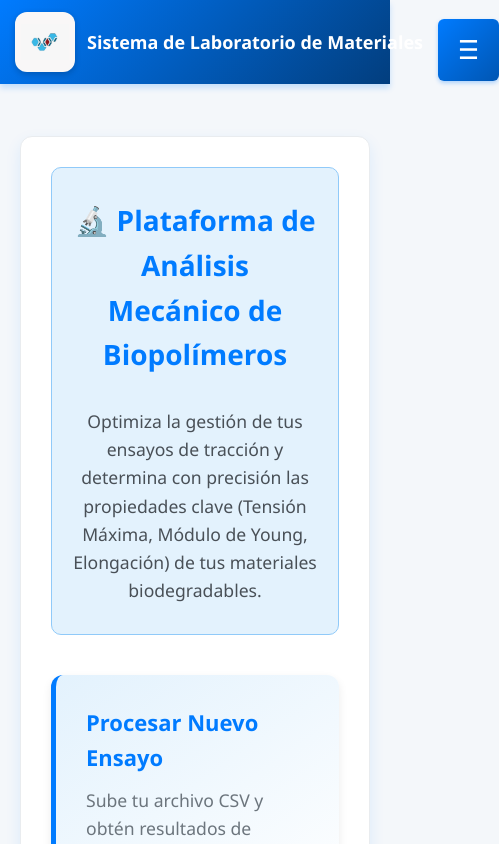
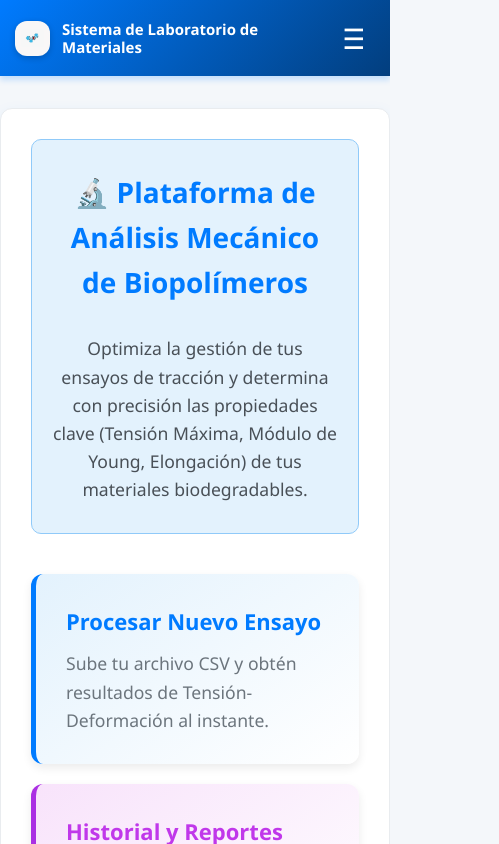
Before and after one commit to Juaniip/SEMINARIO-INTEGRADOR, a React (Vite) app in the folder FRONTEND/: page / in a window 390 px wide. Shown: the top 844 px of the page, 499 px wide, since content can reach past the window. Built offline with nearby package versions, Linux system fonts and the light colour scheme.

Commit message:
CSS ajustado

```diff
--- a/FRONTEND/src/App.css
+++ b/FRONTEND/src/App.css
@@ -1,11 +1,11 @@
-/* Reset básico local (opcional si ya está en index.css) */
+/* Reset básico local */
 * {
   box-sizing: border-box;
 }
 
-/* ESTILOS CLAVE PARA EL FOOTER STICKY
-   ===================================
-*/
+/* ===================================
+   ESTILOS CLAVE PARA EL FOOTER STICKY
+   =================================== */
 
 /* 1. El contenedor principal ocupa al menos el 100% de la ventana */
 .App {
@@ -17,11 +17,13 @@
 /* 2. El contenido principal crece para ocupar todo el espacio libre */
 .main-content {
   flex: 1;
-  padding: 20px;
   width: 100%;
+  /* Podés agregar padding acá si querés que todo el contenido respire un poco */
 }
 
-/* RESTO DE TUS ESTILOS EXISTENTES */
+/* ===================================
+   RESTO DE TUS ESTILOS EXISTENTES
+   =================================== */
 
 nav {
   display: flex;
--- a/FRONTEND/src/components/Footer.css
+++ b/FRONTEND/src/components/Footer.css
@@ -4,6 +4,6 @@
   padding: 1rem;
   text-align: center;
   font-size: 0.9rem;
-  /* align-self: bottom;  <-- ESTA LÍNEA LA BORRAMOS, NO ES VÁLIDA */
   width: 100%;
+  margin-top: auto; /* 🔥 ESTA ES LA MAGIA QUE LO EMPUJA AL FONDO */
 }
--- a/FRONTEND/src/components/Navbar.css
+++ b/FRONTEND/src/components/Navbar.css
@@ -1,56 +1,79 @@
+/* Fondo principal y contenedor */
 .navbar {
-  /* Fondo principal: Gradiente de azul primario */
   background: linear-gradient(135deg, #007bff 0%, #023e7e 100%);
   padding: 0;
   box-shadow: 0 4px 6px rgba(0, 123, 255, 0.2);
   position: sticky;
   top: 0;
-  z-index: 1000;
-  animation: slideDown 0.5s ease-out; /* Animación de carga */
-
+  z-index: 9999;
   display: flex;
   align-items: center;
   justify-content: space-between;
+  width: 100%;
+  box-sizing: border-box;
 }
 
 .navbar-header {
   display: flex;
   align-items: center;
   justify-content: space-between;
-  padding: 0;
+  padding: 0 15px;
+  width: 100%; /* Asegura que ocupe todo el ancho disponible */
+  box-sizing: border-box;
 }
 
 .navbar-brand {
-  padding: 15px 30px;
+  padding: 10px 0;
   display: inline-block;
-  flex-shrink: 0;
+  flex-shrink: 1; /* Permite que se encoja si es necesario */
 }
 
 .navbar-brand a {
   color: white;
   text-decoration: none;
-  font-size: 24px;
+  font-size: 20px;
   font-weight: bold;
   display: flex;
   align-items: center;
-  gap: 8px;
+  gap: 12px;
   transition: all 0.3s ease;
 }
 
-.navbar-brand a:hover {
-  transform: scale(1.03);
+/* Logo con fondo */
+.navbar-logo {
+  width: 50px;
+  height: 50px;
+  background-color: rgb(249, 247, 247);
+  padding: 6px;
+  border-radius: 12px;
+  display: block;
+  object-fit: contain;
+  box-shadow: 0 2px 6px rgba(0, 0, 0, 0.2);
+  flex-shrink: 0;
+}
+
+/* 🔥 BOTÓN HAMBURGUESA CORREGIDO */
+.menu-toggle {
+  display: none;
+  background: transparent !important; /* Ignora el fondo azul global */
+  border: none !important;
+  box-shadow: none !important;
+  margin: 0 !important;
+  color: white !important;
+  font-size: 28px !important;
+  padding: 5px 10px !important;
+  cursor: pointer;
 }
 
 .navbar-menu {
   display: flex;
   list-style: none;
   margin: 0;
-  padding: 0;
+  padding: 10px 20px;
   align-items: center;
   justify-content: flex-end;
   flex-wrap: wrap;
   gap: 5px;
-  padding: 10px 20px;
   flex: 1;
 }
 
@@ -58,80 +81,37 @@
   display: inline-block;
 }
 
-.user-info {
-  display: flex;
-  align-items: center;
-  padding: 0 10px;
-}
-
-.user-info span {
-  color: white;
-  font-size: 14px;
-  white-space: nowrap;
-  padding: 8px 12px;
-  border-radius: 6px;
-}
-
 /* Estilo base para enlaces */
 .navbar-menu li a {
   color: white;
   text-decoration: none;
-  padding: 10px 18px;
+  padding: 10px 16px;
   display: block;
   border-radius: 6px;
   font-weight: 500;
   font-size: 15px;
   transition: all 0.3s ease;
-  white-space: nowrap;
   position: relative;
   overflow: hidden;
 }
 
 .navbar-menu li a:hover {
   background: rgba(255, 255, 255, 0.2);
-  transform: translateY(-1px);
 }
 
-/* Efecto de brillo en hover */
-.navbar-menu li a::before {
-  content: '';
-  position: absolute;
-  top: 0;
-  left: -100%;
-  width: 100%;
-  height: 100%;
-  background: linear-gradient(90deg, transparent, rgba(255, 255, 255, 0.3), transparent);
-  transition: left 0.5s;
-}
-
-.navbar-menu li a:hover::before {
-  left: 100%;
-}
-
-/* Enlace de administración destacado (Púrpura/Rojo para alto contraste) */
 .navbar-menu li a[href="/admin/usuarios"] {
-  background: linear-gradient(135deg, #667eea 0%, #764ba2 100%); /* Gradiente de Admin */
-  padding: 10px 18px;
+  background: linear-gradient(135deg, #667eea 0%, #764ba2 100%);
   border-radius: 8px;
   font-weight: 600;
-  box-shadow: 0 2px 4px rgba(102, 126, 234, 0.3);
   border: 1px solid rgba(255, 255, 255, 0.3);
 }
-
-.navbar-menu li a[href="/admin/usuarios"]:hover {
-  background: linear-gradient(135deg, #764ba2 0%, #667eea 100%);
-  transform: translateY(-2px);
-  box-shadow: 0 4px 8px rgba(102, 126, 234, 0.5);
-}
-
-
 
 /* Información del usuario */
 .user-info {
   background: rgba(0, 0, 0, 0.2);
   padding: 8px 16px;
   border-radius: 25px;
-  margin: 0 5px;
+  margin: 0 10px;
   border: 1px solid rgba(255, 255, 255, 0.2);
   display: flex;
   align-items: center;
@@ -144,62 +124,83 @@
   display: flex;
   align-items: center;
   gap: 6px;
+  white-space: nowrap;
 }
 
-/* Botón de cerrar sesión (Logout - Rojo para Danger) */
-.btn-logout {
-  background: linear-gradient(135deg, #dc3545 0%, #c82333 100%);
-  color: white;
-  border: none;
-  padding: 10px 20px;
-  border-radius: 8px;
-  cursor: pointer;
-  font-size: 14px;
-  font-weight: 600;
-  transition: all 0.3s ease;
-  box-shadow: 0 2px 4px rgba(220, 53, 69, 0.3);
-  border: 1px solid rgba(255, 255, 255, 0.2);
+/* Botón de cerrar sesión */
+.navbar-menu li:has(.btn-logout) {
+  display: flex;
+  align-items: center;
 }
 
-.btn-logout:hover {
-  background: linear-gradient(135deg, #c82333 0%, #a71e2a 100%);
-  transform: translateY(-2px);
-  box-shadow: 0 4px 8px rgba(220, 53, 69, 0.5);
+.btn-logout {
+  background: linear-gradient(135deg, #dc3545 0%, #c82333 100%) !important;
+  color: white !important;
+  border: none !important;
+  padding: 10px 20px !important;
+  border-radius: 8px !important;
+  cursor: pointer !important;
+  font-size: 14px !important;
+  font-weight: 600 !important;
+  margin: 0 !important;
 }
 
-/* Responsive */
+/* =========================================
+   🔥 RESPONSIVE: ACÁ SE ARREGLA EL CELULAR
+   ========================================= */
+
 @media (max-width: 1024px) {
   .navbar-menu {
-    justify-content: center;
     padding: 10px;
   }
-
   .navbar-menu li a {
-    padding: 8px 14px;
+    padding: 8px 12px;
     font-size: 14px;
-  }
-
-  .navbar-brand a {
-    font-size: 20px;
   }
 }
 
 @media (max-width: 768px) {
-  .navbar-brand {
-    padding: 12px 15px;
-    text-align: center;
+  .navbar {
+    flex-direction: column;
+    align-items: flex-start;
+  }
+
+  .navbar-header {
+    padding: 10px 15px;
+  }
+
+  .menu-toggle {
     display: block;
   }
 
+  /* Achicamos la letra y el logo para que no rompa el ancho de la pantalla */
   .navbar-brand a {
-    justify-content: center;
-    font-size: 18px;
+    font-size: 15px;
+    white-space: normal; /* Deja que el texto ocupe dos renglones si hace falta */
+    line-height: 1.2;
   }
 
+  .navbar-logo {
+    width: 35px;
+    height: 35px;
+  }
+
+  /* El menú desplegable en móvil */
   .navbar-menu {
+    position: absolute;
+    top: 100%;
+    left: 0;
+    width: 100%;
+    background: linear-gradient(135deg, #023e7e 0%, #0056b3 100%);
     flex-direction: column;
-    gap: 8px;
-    padding: 15px 10px;
+    display: none;
+    padding: 15px 0;
+    box-shadow: 0 8px 16px rgba(0,0,0,0.3);
+    border-top: 1px solid rgba(255, 255, 255, 0.1);
+  }
+
+  .navbar-menu.open {
+    display: flex;
   }
 
   .navbar-menu li {
@@ -210,124 +211,11 @@
   .navbar-menu li a,
   .btn-logout,
   .user-info {
-    display: block;
-    width: 100%;
+    display: flex;
+    justify-content: center;
+    width: 90%;
+    margin: 5px auto;
     padding: 12px;
-    box-sizing: border-box; /* Asegura que el padding no desborde */
-  }
-
-  .user-info span {
-    justify-content: center;
+    box-sizing: border-box;
   }
 }
-
-/* Keyframes */
-@keyframes slideDown {
-  from {
-    transform: translateY(-100%);
-    opacity: 0;
-  }
-  to {
-    transform: translateY(0);
-    opacity: 1;
-  }
-}
-.navbar-header {
-  display: flex;
-  justify-content: space-between;
-  align-items: center;
-}
-.navbar-menu li a {
-  padding: 14px;
-  font-size: 16px;
-}
-
-
-.menu-toggle {
-  display: none;
-  background: none;
-  border: none;
-  color: white;
-  font-size: 26px;
-  padding: 15px;
-  cursor: pointer;
-}
-@media (max-width: 768px) {
-  .menu-toggle {
-    display: block;
-  }
-
-  .navbar-menu {
-    position: absolute;
-    top: 100%;
-    left: 0;
-    width: 100%;
-    background: linear-gradient(135deg, #007bff 0%, #0056b3 100%);
-    flex-direction: column;
-    display: none; /* 🔥 CLAVE */
-    padding: 10px 0;
-  }
-
-  .navbar-menu.open {
-    display: flex; /* 🔥 SOLO cuando está abierto */
-  }
-
-  .navbar-menu li {
-    width: 100%;
-    text-align: center;
-  }
-}
-
-.navbar-menu li:has(.btn-logout) {
-  display: flex;
-  align-items: center;
-}
-
-.btn-logout {
-  background: #dc3545;
-  color: white;
-  border: none;
-  border-radius: 6px;
-  padding: 10px 20px;
-  cursor: pointer;
-  font-size: 14px;
-  font-weight: 500;
-  white-space: nowrap;
-  transition: all 0.3s ease;
-  box-shadow: 0 2px 4px rgba(220, 53, 69, 0.3);
-  margin: 0; /* AGREGADO */
-  height: 39px; /* AGREGADO: Misma altura que los enlaces */
-  display: inline-flex; /* AGREGADO */
-  align-items: center; /* AGREGADO */
-  justify-content: center; /* AGREGADO */
-}
-
-.btn-logout:hover {
-  background: #c82333;
-  transform: translateY(-1px);
-  box-shadow: 0 4px 8px rgba(220, 53, 69, 0.5);
-}
-
-.navbar-brand a {
-  display: flex;
-  align-items: center;
-  gap: 12px;
-  color: white;
-  text-decoration: none;
-}
-
-/* Logo con fondo */
-.navbar-logo {
-  width: 60px;
-  height: 60px;
-  background-color: rgb(249, 247, 247);
-  padding: 6px;
-  border-radius: 12px;
-  display: block;
-
-  /* centrar la imagen dentro */
-  object-fit: contain;
-
-  /* detalle visual */
-  box-shadow: 0 2px 6px rgba(0, 0, 0, 0.2);
-}
--- a/FRONTEND/src/index.css
+++ b/FRONTEND/src/index.css
@@ -1,7 +1,6 @@
 /* ===============================================
 index.css (Estilos Base y Globales Unificados)
-===============================================
-*/
+=============================================== */
 
 /* Reset básico */
 * {
@@ -10,6 +9,15 @@ index.css (Estilos Base y Globales Unificados)
     box-sizing: border-box;
     font-family: 'Segoe UI', Tahoma, Geneva, Verdana, sans-serif;
     line-height: 1.6;
+}
+
+
+html, body, #root {
+    min-height: 100vh;
+    margin: 0;
+    padding: 0;
+    overflow-x: hidden; /* 🔥 EL CANDADO CONTRA COLUMNAS BLANCAS */
+    width: 100%;
 }
 
 /* Body */
@@ -59,7 +67,7 @@ nav .links a:hover {
 .historial-container,
 .registros-container,
 .reporte-container,
-.admin-container { /* Agregamos .admin-container */
+.admin-container {
     max-width: 1200px;
     margin: 2rem auto;
     padding: 30px;
@@ -133,7 +141,7 @@ button:not([class^="btn-"]):hover {
 }
 
 .tabla-analisis,
-.tabla-usuarios { /* Aplicar a tablas de usuario también */
+.tabla-usuarios {
     width: 100%;
     min-width: 900px;
     border-collapse: collapse;
@@ -153,7 +161,7 @@ button:not([class^="btn-"]):hover {
     white-space: nowrap;
     text-transform: uppercase;
 }
-z
+
 .tabla-analisis td,
 .tabla-usuarios td {
     padding: 10px 8px;
@@ -190,10 +198,3 @@ z
     font-weight: 500;
     color: #333;
 }
-html, body, #root {
-    height: 100%;       /* Ocupar el 100% de la altura de la ventana */
-    margin: 0;
-    padding: 0;
-    display: flex;      /* Habilitar Flexbox en el contenedor raíz */
-    flex-direction: column; /* Organizar los hijos (Navbar, Contenido, Footer) en columna */
-}
```
Also changed, not shown: 1 other file (tests, documents, lock files or other folders).
